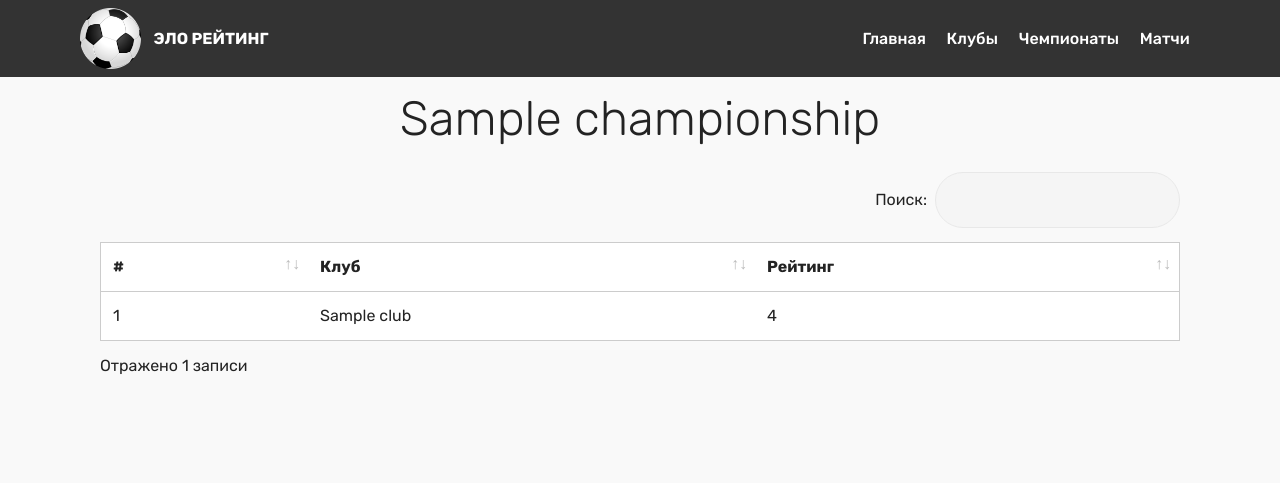
After one commit to SamurayXXI/EloRating, a Django app: page /country/1 in a window 1280 px wide. The commit adds this page. Shown: the top 483 px of the page. Run offline with Django 3.2, Linux system fonts and the light colour scheme; tables that the repository leaves empty hold one stand-in row (values such as "Sample post"); lists and menus that the app fills with data are empty; some libraries are stand-ins or nearby versions.

Commit message:
Add country clubs rating

```diff
--- a/EloMain/templates/EloMain/base.html
+++ b/EloMain/templates/EloMain/base.html
@@ -23,7 +23,7 @@
   <link rel="preload" as="style" href="{% static "EloMain/assets/mobirise/css/mbr-additional.css" %}">
   <link rel="stylesheet" href="{% static "EloMain/assets/mobirise/css/mbr-additional.css" type="text/css" %}">
 
-
+{% block script %}{% endblock %}
 
 </head>
 <body>
--- /dev/null
+++ b/EloMain/templates/EloMain/country_clubs.html
@@ -0,0 +1,67 @@
+{% extends 'EloMain/base.html' %}
+{% block body %}
+
+    <section class="section-table cid-rWgxwjktIW" id="table1-6">
+
+        <div class="container container-table">
+            <h2 class="mbr-section-title mbr-fonts-style align-center pb-3 display-2">{{ name }}</h2>
+
+            <div class="table-wrapper">
+                <div class="container">
+                    <div class="row search">
+                        <div class="col-md-6"></div>
+                        <div class="col-md-6">
+                            <div class="dataTables_filter">
+                                <label class="searchInfo mbr-fonts-style display-7">Поиск:</label>
+                                <input class="form-control input-sm" disabled="">
+                            </div>
+                        </div>
+                    </div>
+                </div>
+
+
+                <div class="container scroll">
+                    <table class="table isSearch" cellspacing="0">
+                        <thead>
+                        <tr class="table-heads ">
+
+
+                            <th class="head-item mbr-fonts-style display-7">#</th>
+                            <th class="head-item mbr-fonts-style display-7">Клуб</th>
+                            <th class="head-item mbr-fonts-style display-7">
+                                Рейтинг
+                            </th>
+                        </tr>
+                        </thead>
+
+                        <tbody>
+                        {% for club in clubs %}
+                            <tr>
+                                <td class="body-item mbr-fonts-style display-7">{{ forloop.counter }}</td>
+                                <td class="body-item mbr-fonts-style display-7">{{ club.name }}</td>
+                                <td class="body-item mbr-fonts-style display-7">{{ club.rating }}</td>
+                            </tr>
+                        {% endfor %}
+                        </tbody>
+                    </table>
+                </div>
+                <div class="container table-info-container">
+                    <div class="row info">
+                        <div class="col-md-6">
+                            <div class="dataTables_info mbr-fonts-style display-7">
+                                <span class="infoBefore">Отражено</span>
+                                <span class="inactive infoRows"></span>
+                                <span class="infoAfter">записи</span>
+                                <span class="infoFilteredBefore">(фильтр на</span>
+                                <span class="inactive infoRows"></span>
+                                <span class="infoFilteredAfter"> записи)</span>
+                            </div>
+                        </div>
+                        <div class="col-md-6"></div>
+                    </div>
+                </div>
+            </div>
+        </div>
+    </section>
+
+{% endblock %}
--- a/EloMain/urls.py
+++ b/EloMain/urls.py
@@ -29,6 +29,7 @@
     path("last_changes", views.last_changes),
     path("", views.index, name="index"),
     path("rating", views.rating, name="rating"),
+    path("country/<int:champ_id>", views.country_clubs),
     path("country", views.country, name="country"),
     path("matches", views.matches, name="matches"),
 ]
--- a/EloMain/views.py
+++ b/EloMain/views.py
@@ -25,20 +25,34 @@
     return render(request, "EloMain/rating.html", locals())
 
 
+@dataclass
+class Country:
+    id: int
+    name: str
+    rating: int
+
+
 def country(request):
     tourns = Championship.objects.filter(elo_index=30)
     champs = []
     for champ in tourns:
-        clubs = Club.objects.filter(championship=champ).order_by("-rating").filter(~Q(name="Москва"))
+        clubs = Club.objects.filter(championship=champ).order_by("-rating")
         clubs = clubs[:10]
         total = 0
         for club in clubs:
             total += club.rating
-        champs.append((champ, round(total / 10, 2)))
-    champs.sort(key=lambda x: -x[1])
+        country_champ = Country(id=champ.id, name=champ.name, rating=round(total / 10, 2))
+        champs.append(country_champ)
+    champs.sort(key=lambda x: -x.rating)
 
     print(champs)
     return render(request, "EloMain/country.html", locals())
+
+
+def country_clubs(request, champ_id):
+    clubs = Club.objects.filter(championship__id=champ_id).order_by("-rating")
+    name = clubs.first().championship.name
+    return render(request, "EloMain/country_clubs.html", locals())
 
 
 @dataclass
```
Also changed, not shown: EloMain/templates/EloMain/country.html (+21 -6 lines).
